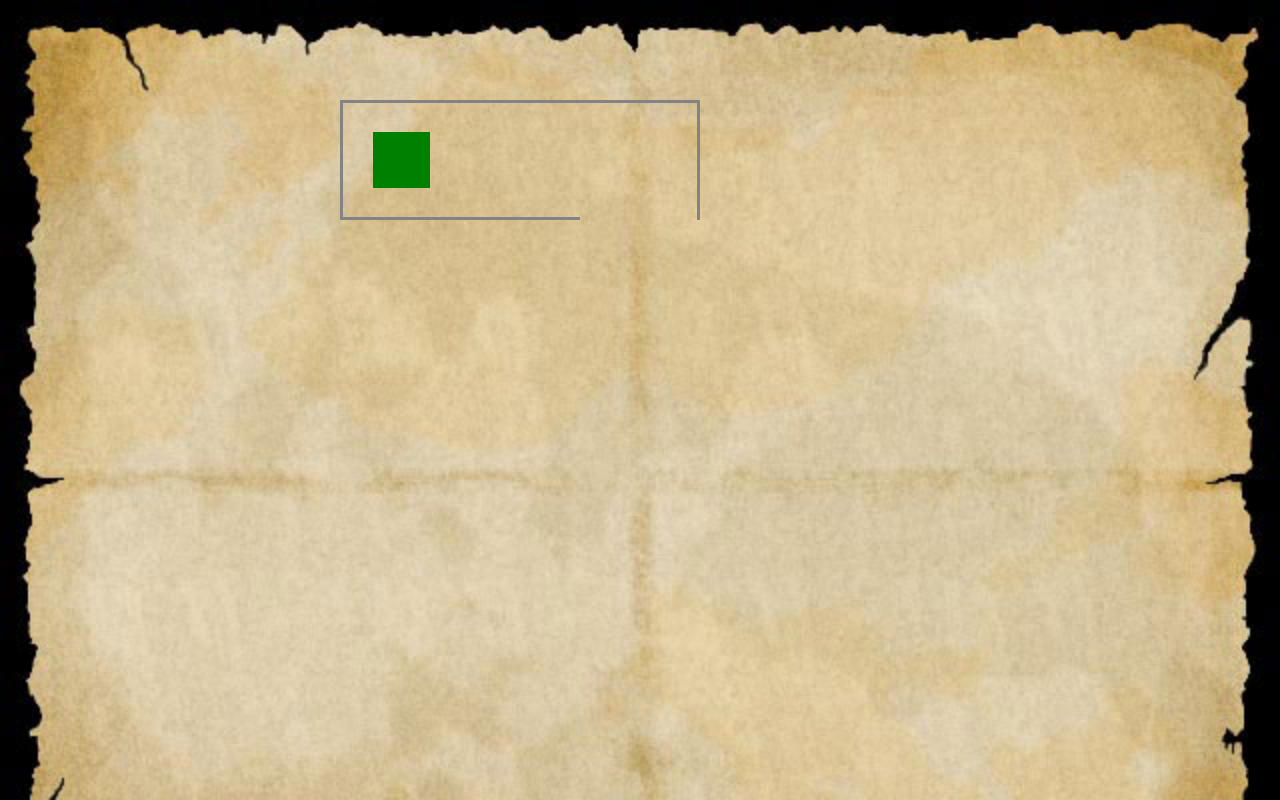
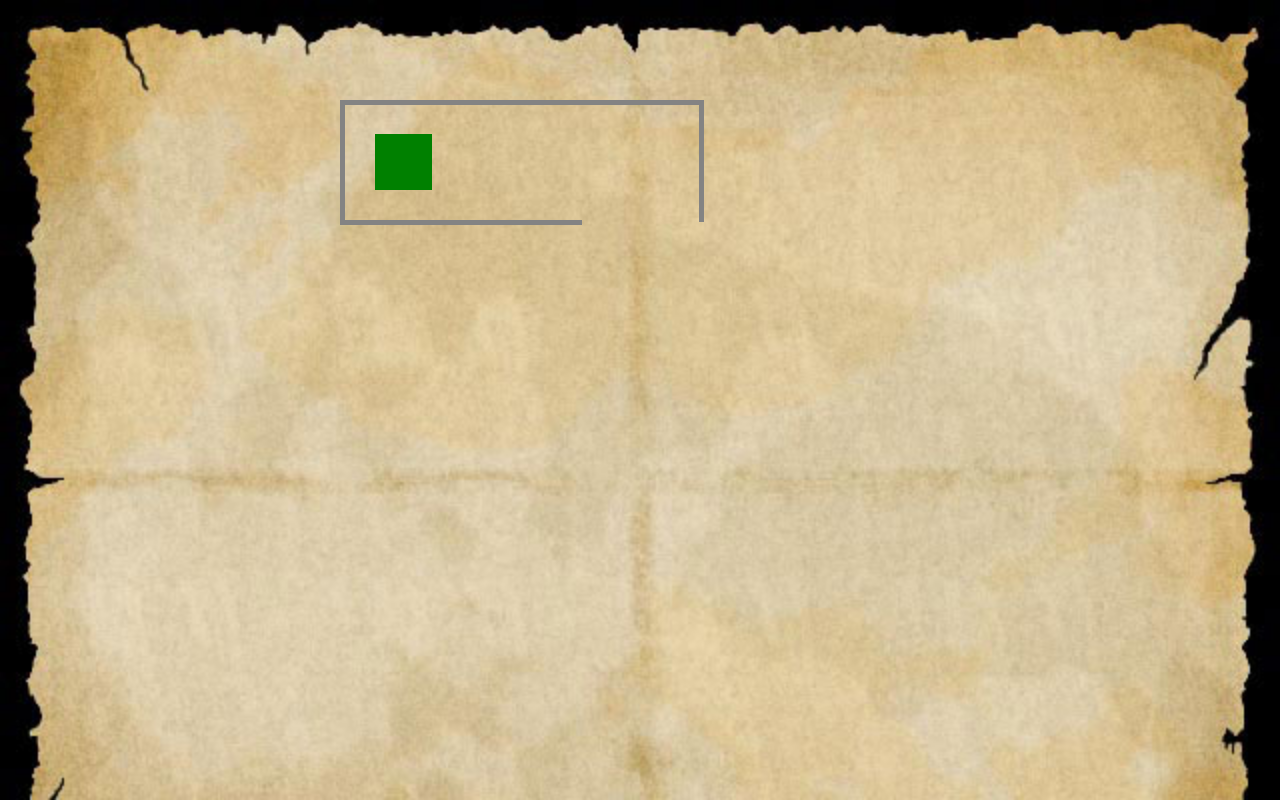
Before and after one commit to brian-stovall/maze_explorer, a plain HTML site: page index.html in a window 1280 px wide. Drawn offline with Linux system fonts and the light colour scheme.

Commit message:
cleaned up look of 2d walls and goal square

```diff
--- a/maze.css
+++ b/maze.css
@@ -24,6 +24,7 @@ table {
 	left:15vmin;
 	border-spacing:0;
 	background-color:transparent;
+	border-collapse:collapse;
 }
 
 td {
--- a/maze.js
+++ b/maze.js
@@ -89,8 +89,7 @@ document.addEventListener('DOMContentLoaded', function () {
 			//sometimes the ratio'd colorstring is 1 digit, if so, make it black
 			if (colorString.length < 6) colorString = '000000';
 		console.log(manhattanRatio + ' ' + colorString);
-		var plainBorder = '3px solid #' + colorString;
-		var goalBorder = '3px solid gold';
+		var border = '5px solid #' + colorString;
 		var cellsize = Math.floor(100/width) + '%';
 		var tab = result.appendChild(document.createElement('table'));
     tab.setAttribute('id', 'maze');
@@ -102,8 +101,7 @@ document.addEventListener('DOMContentLoaded', function () {
 				cell.style['width'] = cellsize;
 				cell.style['height'] = cellsize;
 				if (room['isVisible']) {
-					var border = ( y == maze.goalY && x == maze.goalX) ?
-						goalBorder : plainBorder;
+					if (y === maze.goalY && x === maze.goalX) cell.style['background-color'] = '#ddb500';
 					if (room['n']) cell.style['border-top'] = border;
 					if (room['s']) cell.style['border-bottom'] = border;
 					if (room['e']) cell.style['border-right'] = border;
```
